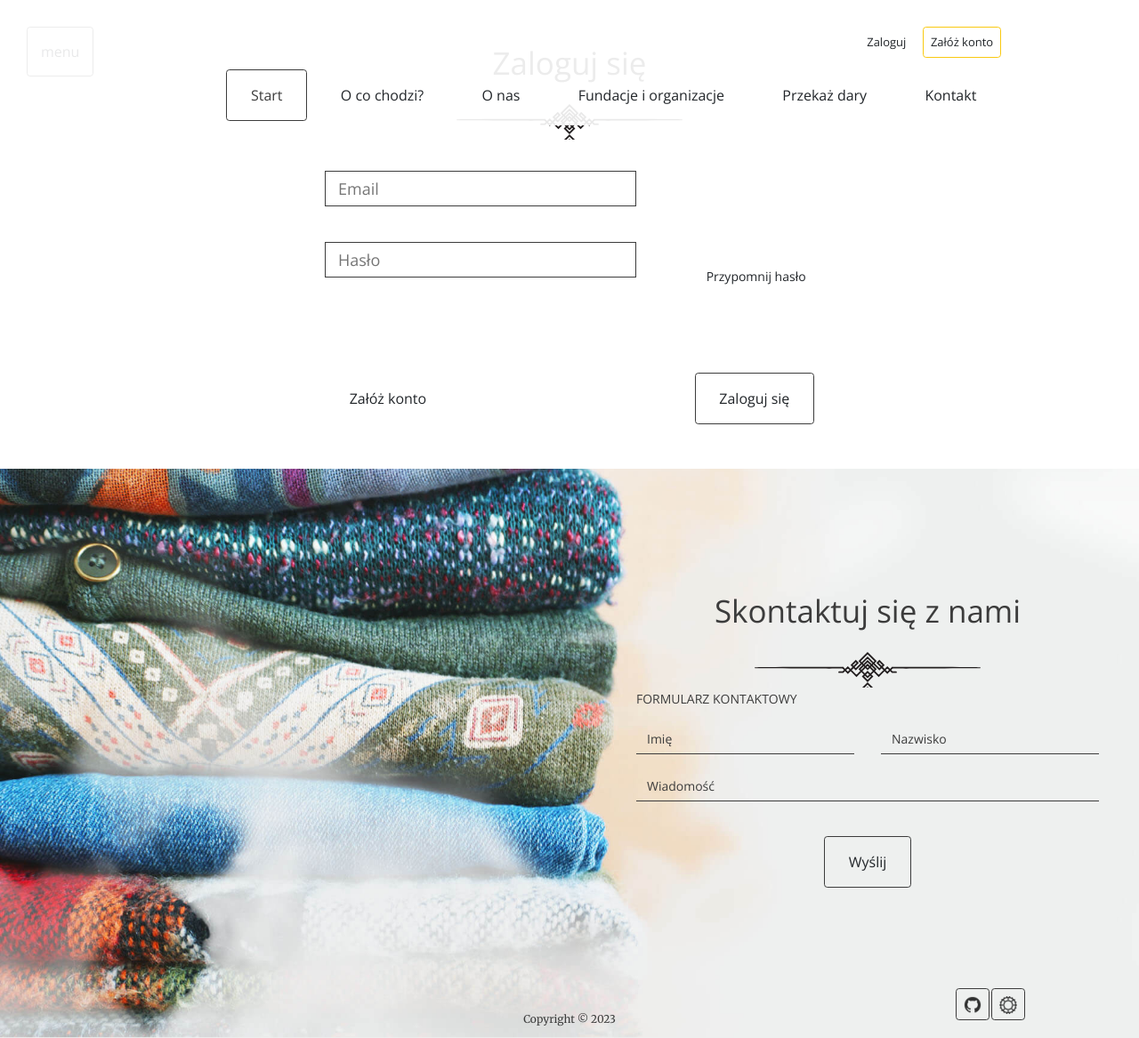
After one commit to Marcin-Fraszczak/Charity, a Django app: page /accounts/login/ in a window 1280 px wide. The commit adds this page. Shown: the whole page at 89% size. Run offline with Django 3.2, Linux system fonts and the light colour scheme; parts of the project's set-up code (start-up, migrations or seed data) failed here and were passed over; some libraries are stand-ins or nearby versions.

Commit message:
previous commit dry

```diff
--- a/templates/close.html
+++ b/templates/close.html
@@ -8,7 +8,6 @@
 {% block container %}
 <header>
     {% include 'partials/_menu2.html' %}
-    <div class="slogan container container--90"></div>
 </header>
 
 
--- a/templates/login.html
+++ b/templates/login.html
@@ -8,7 +8,6 @@
 {% block container %}
 <header>
     {% include 'partials/_menu2.html' %}
-    <div class="slogan container container--90"></div>
 </header>
 
 <section class="login-page">
--- /dev/null
+++ b/templates/partials/_menu2.html
@@ -0,0 +1,44 @@
+{% load i18n %}
+<div class="nav-container position-fixed">
+    <div class="position-fixed">
+        <span class="btn display-5 p-4 m-5" style="background-color: rgba(255,255,255,0.9)">menu</span>
+    </div>
+    <nav class="container container--100" id="navbar">
+        <ul class="nav--actions" style="z-index: 2">
+            {% if user.is_authenticated %}
+            <li class="logged-user">
+                {% trans 'Witaj' %} {{ user.username }}
+                <ul class="dropdown">
+                    <li><a href="{% url 'app:profile' %}">{% trans 'Profil' %}</a></li>
+                    {% block option %}
+                    <li><a href="{% url 'app:settings' %}">{% trans 'Ustawienia' %}</a></li>
+                    {% endblock option %}
+                    {% if user.is_superuser %}
+                    <li><a href="{% url 'admin:index' %}">{% trans 'Admin' %}</a></li>
+                    {% endif %}
+                    <li><a href="{% url 'app:logout' %}">{% trans 'Wyloguj' %}</a></li>
+                </ul>
+            </li>
+            {% else %}
+            <li><a href="{% url 'app:login' %}" class="btn btn--small btn--without-border">{% trans 'Zaloguj' %}</a>
+            </li>
+            <li><a href="{% url 'app:register' %}" class="btn btn--small btn--highlighted">{% trans 'Załóż konto' %}</a>
+            </li>
+            {% endif %}
+        </ul>
+
+        <ul class="navbar">
+            <li><a href="{% url 'app:home' %}" class="btn btn--without-border active">{% trans 'Start' %}</a></li>
+            <li><a href="{% url 'app:home' %}#steps" class="btn btn--without-border">{% trans 'O co chodzi?' %}</a></li>
+            <li><a href="{% url 'app:home' %}#about-us" class="btn btn--without-border">{% trans 'O nas' %}</a></li>
+            <li><a href="{% url 'app:home' %}#help" class="btn btn--without-border">
+                {% trans 'Fundacje i organizacje' %}</a>
+            </li>
+            <li><a href="{% url 'app:add_donation' %}" class="btn btn--without-border">{% trans 'Przekaż dary' %}</a>
+            </li>
+            <li><a href="{% url 'app:home' %}#contact" class="btn btn--without-border">{% trans 'Kontakt' %}</a></li>
+        </ul>
+    </nav>
+
+</div>
+ <div class="slogan container container--90"></div>
--- a/templates/profile.html
+++ b/templates/profile.html
@@ -8,7 +8,6 @@
 {% block container %}
 <header>
     {% include 'partials/_menu2.html' %}
-    <div class="slogan container container--90"></div>
 </header>
 
 <div class="container-sm mt-5 mb-5">
--- a/templates/register.html
+++ b/templates/register.html
@@ -8,7 +8,6 @@
     {% block container %}
     <header>
       {% include 'partials/_menu2.html' %}
-        <div class="slogan container container--90"></div>
     </header>
 
     <section class="login-page">
--- a/templates/registration/activation_link_sent.html
+++ b/templates/registration/activation_link_sent.html
@@ -8,7 +8,6 @@
 {% block container %}
 <header>
     {% include 'partials/_menu2.html' %}
-    <div class="slogan container container--90"></div>
 </header>
 
 <section class="login-page">
--- a/templates/registration/password_change_done.html
+++ b/templates/registration/password_change_done.html
@@ -8,7 +8,6 @@
 {% block container %}
 <header>
     {% include 'partials/_menu2.html' %}
-    <div class="slogan container container--90"></div>
 </header>
 
 <section class="login-page">
--- a/templates/registration/password_change_form.html
+++ b/templates/registration/password_change_form.html
@@ -8,7 +8,6 @@
 {% block container %}
 <header>
     {% include 'partials/_menu2.html' %}
-    <div class="slogan container container--90"></div>
 </header>
 
 <section class="login-page">
--- a/templates/registration/password_reset_complete.html
+++ b/templates/registration/password_reset_complete.html
@@ -8,7 +8,6 @@
 {% block container %}
 <header>
     {% include 'partials/_menu2.html' %}
-    <div class="slogan container container--90"></div>
 </header>
 
 
--- a/templates/registration/password_reset_confirm.html
+++ b/templates/registration/password_reset_confirm.html
@@ -8,7 +8,6 @@
 {% block container %}
 <header>
     {% include 'partials/_menu2.html' %}
-    <div class="slogan container container--90"></div>
 </header>
 
 
--- a/templates/registration/password_reset_done.html
+++ b/templates/registration/password_reset_done.html
@@ -8,7 +8,6 @@
 {% block container %}
 <header>
     {% include 'partials/_menu2.html' %}
-    <div class="slogan container container--90"></div>
 </header>
 
 <section class="login-page">
--- a/templates/registration/password_reset_form.html
+++ b/templates/registration/password_reset_form.html
@@ -8,7 +8,6 @@
 {% block container %}
 <header>
     {% include 'partials/_menu2.html' %}
-    <div class="slogan container container--90"></div>
 </header>
 
 
--- a/templates/settings.html
+++ b/templates/settings.html
@@ -8,7 +8,7 @@
 {% block container %}
 <header>
     {% include 'partials/_menu2.html' %}
-    <div class="slogan container container--90"></div>
+
 </header>
 
 
```
Also changed, not shown: 1 other file.
